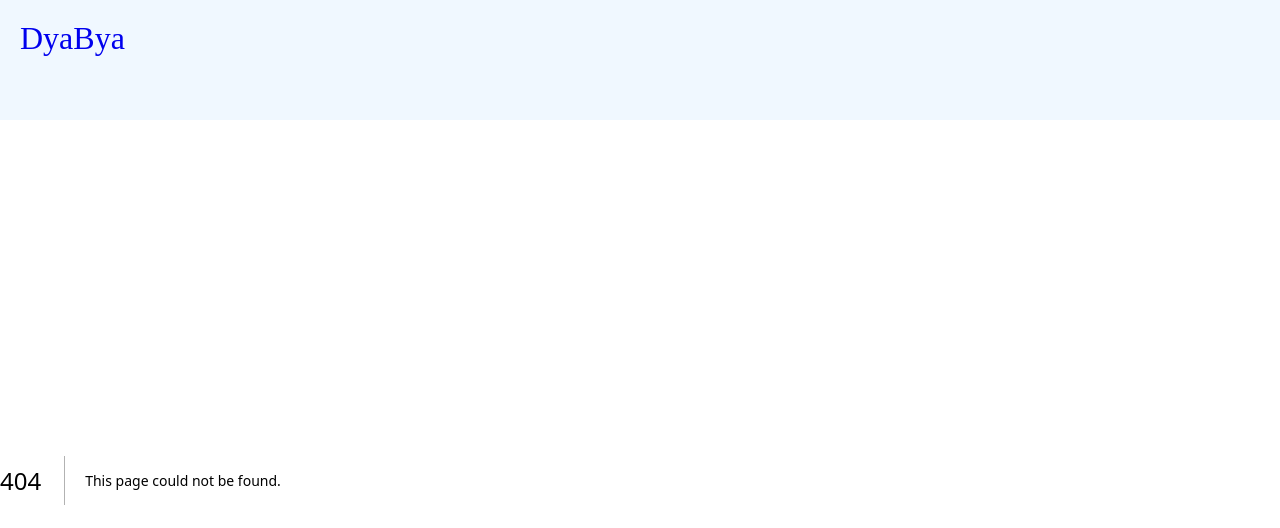
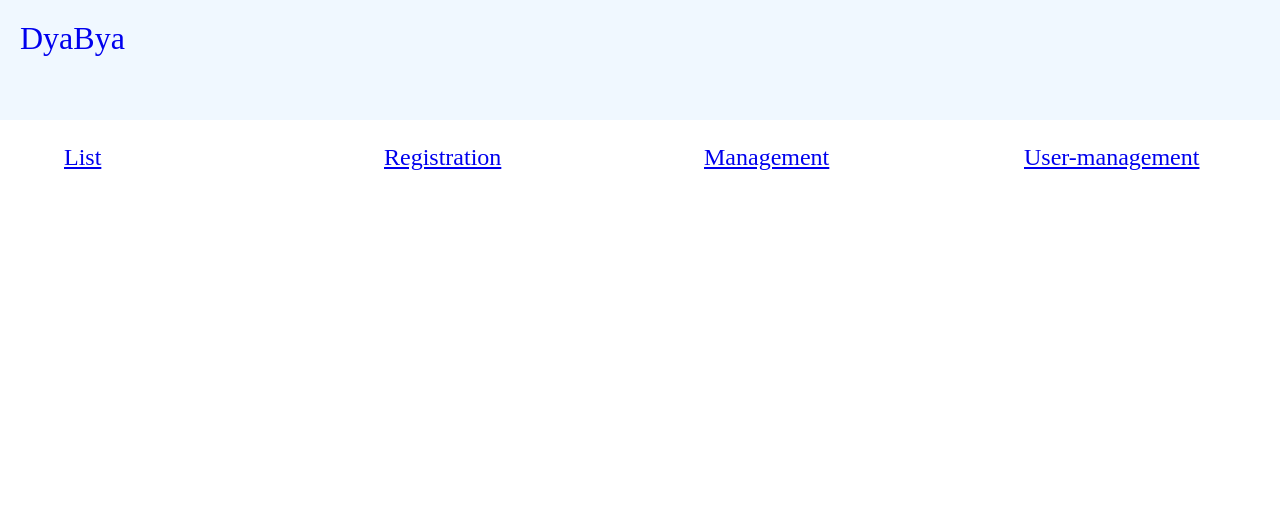
Before and after one commit to kimwoojin123/KDT-IaaS-1team-ERP, a Next.js app in the folder bang/: page / in a window 1280 px wide. Before the commit this address had no page. Shown: the top 528 px of the page. Built offline with nearby package versions, Linux system fonts and the light colour scheme.

Commit message:
링크 연결

```diff
--- /dev/null
+++ b/bang/app/page.tsx
@@ -0,0 +1,14 @@
+import './globals.css'
+import Link from 'next/link'
+
+
+export default function Home () {
+  return (
+    <>
+    <div className='box'><Link href="/list">List</Link></div>
+          <div className='box'><Link href="/registeration">Registration</Link></div>
+          <div className='box'><Link href="/management">Management</Link></div>
+          <div className='box'><Link href="/usermanagement">User-management</Link></div>
+    </>
+  )
+}
```
